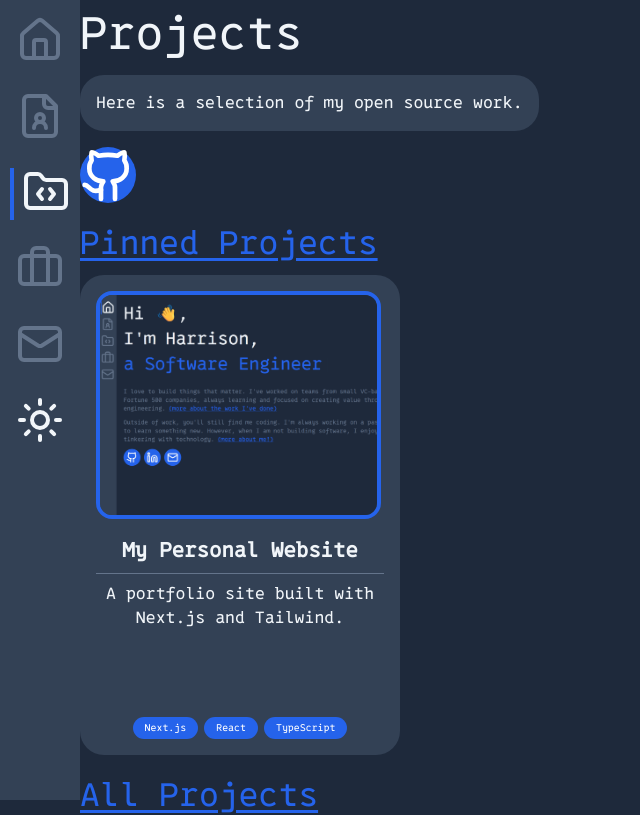
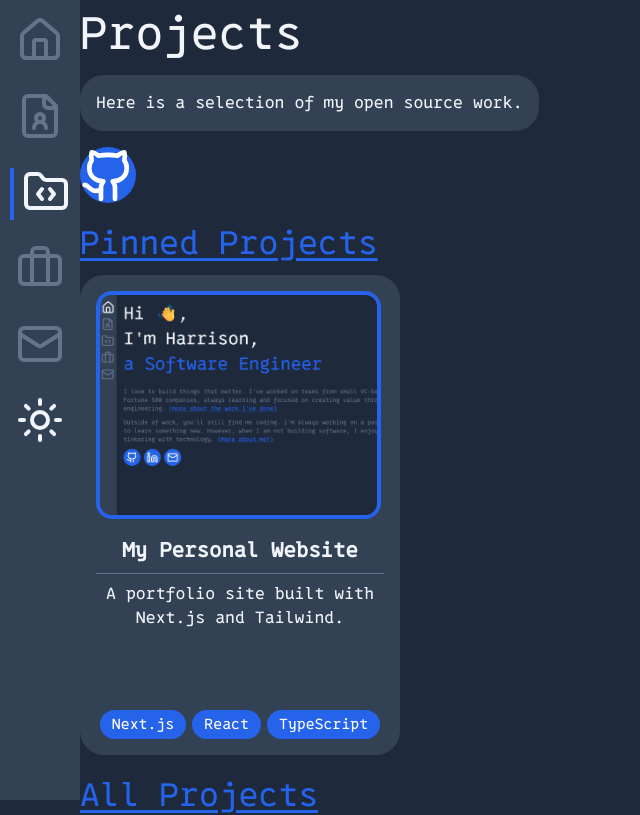
Before and after one commit to Harrison-Blair/personal-website, a Next.js app: page /projects in a window 1280 px wide. Shown: the top 815 px of the page, without its empty margins (0-640 px from the left). Built offline with nearby package versions, Linux system fonts and the light colour scheme.

Commit message:
fix Tag component text size for improved readability

```diff
--- a/src/app/components/ui/Tag.tsx
+++ b/src/app/components/ui/Tag.tsx
@@ -3,7 +3,7 @@ export default function Tag({
     styling = ''
  }: { text: string, styling?: string }) {
     return (
-        <span className={`px-3 py-1 bg-[var(--primary)] text-[white] rounded-full text-[1.2vh] text-center ${styling}`}>
+        <span className={`px-3 py-1 bg-[var(--primary)] text-[white] rounded-full text-[0.9rem] text-center ${styling}`}>
             {text}
         </span>
     );
```
